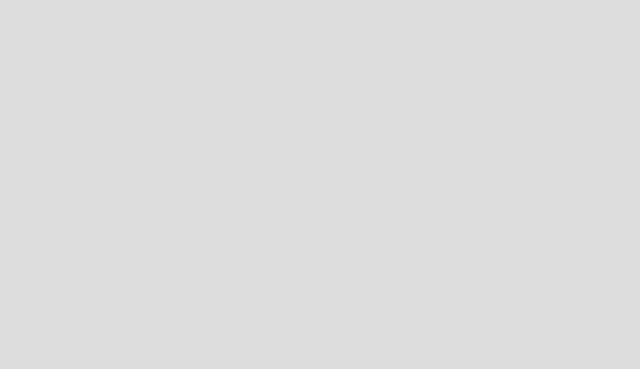
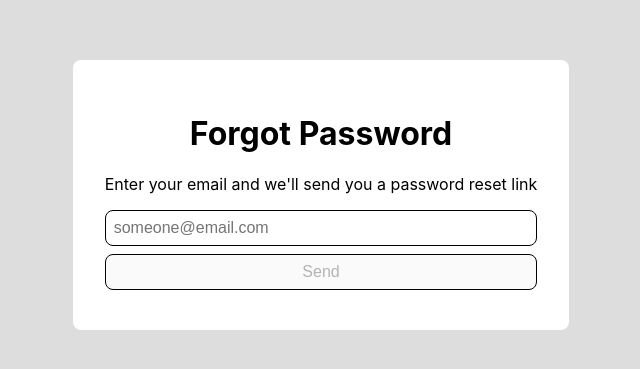
Before and after one commit to Rahat47/react-authentications, a React (Create React App) app in the folder front-end/: page /forgot-password in a window 1280 px wide. Shown: the part 205-574 px from the top of the page, without its empty margins (319-959 px from the left). Built offline with nearby package versions, Linux system fonts and the light colour scheme.

Commit message:
forgot password page front-end done

```diff
--- a/front-end/src/Routes.js
+++ b/front-end/src/Routes.js
@@ -5,6 +5,7 @@ import SignUpPage from './pages/SignupPage';
 import PrivateRoute from './auth/PrivateRoute';
 import VerifyEmailPage from './pages/VerifyEmailPage';
 import EmailVerificationLanding from './pages/EmailVerificationLanding';
+import ForgotPassword from './pages/ForgotPassword';
 export const Routes = () => {
     return (
         <Router>
@@ -28,6 +29,10 @@ export const Routes = () => {
                 <Route path={`/verify-email/:verificationString`}>
                     <EmailVerificationLanding />
                 </Route>
+
+                <Route path="/forgot-password">
+                    <ForgotPassword />
+                </Route>
             </Switch>
         </Router>
     );
--- /dev/null
+++ b/front-end/src/pages/ForgotPassword.jsx
@@ -0,0 +1,52 @@
+import { useState } from "react";
+import axios from "axios";
+import { useHistory } from "react-router";
+
+const ForgotPassword = () => {
+    const [emailVal, setEmailVal] = useState("");
+    const [errorMessage, setErrorMessage] = useState("");
+    const [success, setSuccess] = useState(false);
+
+    const onSubmitClick = async () => {
+        try {
+            await axios.put(
+                `http://localhost:5000/api/forgot-password/${emailVal}`
+            );
+            setSuccess(true);
+            setTimeout(() => {
+                history.push("/login");
+            }, 3000);
+        } catch (error) {
+            setSuccess(false);
+            setErrorMessage(error.message);
+        }
+    };
+
+    const history = useHistory();
+    return success ? (
+        <div className="content-container">
+            <h1>Success!</h1>
+            <p>Please check your email for a Reset link</p>
+        </div>
+    ) : (
+        <div className="content-container">
+            <h1>Forgot Password</h1>
+            <p>Enter your email and we'll send you a password reset link</p>
+            {errorMessage && <div className="fail">{errorMessage}</div>}
+            <input
+                type="text"
+                name="email"
+                id="email"
+                value={emailVal}
+                onChange={e => setEmailVal(e.target.value)}
+                placeholder="someone@email.com"
+            />
+
+            <button disabled={!emailVal} onClick={onSubmitClick}>
+                Send
+            </button>
+        </div>
+    );
+};
+
+export default ForgotPassword;
```
